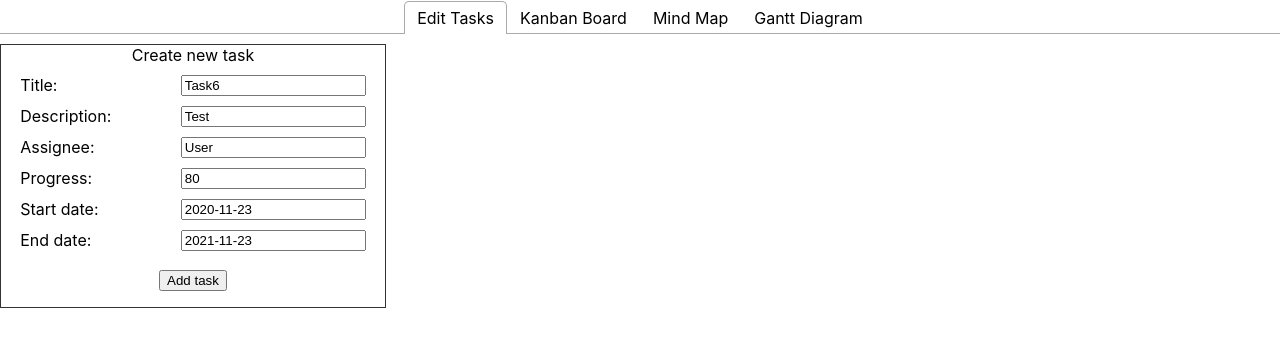
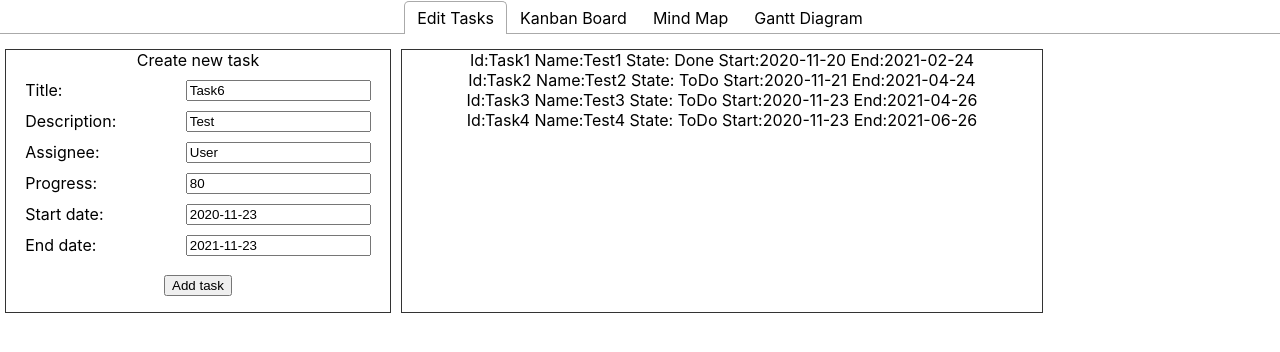
Before and after one commit to Roustikov/GAINS_App, a React (Create React App) app: page / in a window 1280 px wide. Shown: the top 352 px of the page. Built offline with nearby package versions, Linux system fonts and the light colour scheme.

Commit message:
feat: Added basic version of the Kanban board

```diff
--- a/package.json
+++ b/package.json
@@ -4,6 +4,7 @@
   "version": "0.1.0",
   "private": true,
   "dependencies": {
+    "@lourenci/react-kanban": "^2.1.0",
     "@testing-library/jest-dom": "^5.11.4",
     "@testing-library/react": "^11.1.0",
     "@testing-library/user-event": "^12.1.10",
@@ -14,6 +15,8 @@
     "react-dom": "^17.0.1",
     "react-scripts": "4.0.0",
     "react-tabs": "^3.1.1",
+    "styled-components": "^5.2.1",
+    "typescript": "^4.1.2",
     "web-vitals": "^0.2.4"
   },
   "scripts": {
--- a/src/App.css
+++ b/src/App.css
@@ -5,6 +5,17 @@
 .container {
   border: solid #333333 1px;
   width: 30%;
+  flex-flow: column;
+  display: flex;
+  margin: 5px;
+}
+
+.container.wide {
+  width: 50%;
+}
+
+.wrapper {
+  display: flex;
 }
 
 .container .add-task-button {
--- a/src/App.js
+++ b/src/App.js
@@ -1,8 +1,12 @@
 import './App.css';
 import TaskForm from './TaskForm.js'
+import TaskList from './TaskList.js'
 import ReactGantt from 'gantt-for-react';
 import { Tab, Tabs, TabList, TabPanel } from 'react-tabs';
 import 'react-tabs/style/react-tabs.css';
+
+import Board from '@lourenci/react-kanban'
+import '@lourenci/react-kanban/dist/styles.css'
 
 var React = require('react');
 
@@ -12,12 +16,31 @@ class App extends React.Component {
         this.state = {
             viewMode: "Month",
             tasks: [
-                { id:"Task1", name:"Test1", start:"2020-11-20", end:"2021-02-24", progress:"80", dependencies:"" },
-                { id:"Task2", name:"Test2", start:"2020-11-21", end:"2021-04-24", progress:"10", dependencies:"" },
-                { id:"Task3", name:"Test3", start:"2020-11-23", end:"2021-04-26", progress:"30", dependencies:"Task1,Task2" },
-                { id:"Task4", name:"Test4", start:"2020-11-23", end:"2021-06-26", progress:"10", dependencies:"Task3" },
-            ]
-        }
+                { id:"Task1", name:"Test1", state: "Done", start:"2020-11-20", end:"2021-02-24", progress:"100", dependencies:"" },
+                { id:"Task2", name:"Test2", state: "ToDo", start:"2020-11-21", end:"2021-04-24", progress:"10", dependencies:"" },
+                { id:"Task3", name:"Test3", state: "ToDo", start:"2020-11-23", end:"2021-04-26", progress:"30", dependencies:"Task1,Task2" },
+                { id:"Task4", name:"Test4", state: "ToDo", start:"2020-11-23", end:"2021-06-26", progress:"10", dependencies:"Task3" },
+            ],
+            board: {
+                columns: [
+                  {
+                    id: 1,
+                    title: 'ToDo:',
+                    cards: []
+                  },
+                  {
+                    id: 2,
+                    title: 'Done:',
+                    cards: []
+                  }
+                ]
+            }
+        };
+
+        this.state.done = this.state.tasks.filter(item => {if(item.state==="Done"){item.title=item.name; return item}});
+        this.state.todo = this.state.tasks.filter(item => {if(item.state==="ToDo"){item.title=item.name; return item}});
+        this.state.board.columns[0].cards = this.state.todo;
+        this.state.board.columns[1].cards = this.state.done;
     }
 
     addTask = (taskData) => {
@@ -41,10 +64,16 @@ class App extends React.Component {
             </TabList>
 
             <TabPanel>
-            <TaskForm addTaskCallback={this.addTask}></TaskForm>
+            <div className="wrapper">
+                <TaskForm addTaskCallback={this.addTask}></TaskForm>
+                <TaskList tasks={this.state.tasks}></TaskList>
+            </div>
             </TabPanel>
 
             <TabPanel>
+                <div>
+                <Board initialBoard={this.state.board} />
+                </div>
             </TabPanel>
 
             <TabPanel>
--- /dev/null
+++ b/src/Task.js
@@ -0,0 +1,12 @@
+var React = require('react');
+
+class Task extends React.Component {
+
+    render() {
+        return(
+        <div>Id:{this.props.task.id} Name:{this.props.task.name} State: {this.props.task.state} Start:{this.props.task.start} End:{this.props.task.end}</div>
+        )
+    }
+}
+
+export default Task;
--- a/src/TaskForm.js
+++ b/src/TaskForm.js
@@ -10,7 +10,8 @@ class TaskForm extends React.Component {
         assignee: "User",
         progress: "80",
         start: "2020-11-23",
-        end: "2021-11-23"
+        end: "2021-11-23",
+        state: "ToDo"
     };
 
     this.handleInputChange = this.handleInputChange.bind(this);
@@ -36,7 +37,8 @@ class TaskForm extends React.Component {
         assignee: "",
         progress: "",
         start: "",
-        end: ""
+        end: "",
+        state: "ToDo"
     })
 
     event.preventDefault();
@@ -44,8 +46,8 @@ class TaskForm extends React.Component {
 
   render() {
     return (
-      <form onSubmit = {this.addTask}>
-        <div className="container">
+      <form onSubmit = {this.addTask} className="container">
+        <div>
       <label>Create new task</label>
 
         <div className="input-group">
--- /dev/null
+++ b/src/TaskList.js
@@ -0,0 +1,15 @@
+import Task from "./Task.js";
+var React = require('react');
+
+class TaskList extends React.Component {
+
+    render() {
+        let tasks = this.props.tasks.map(task => {return <Task task={task} key={task.id}/>});
+
+        return(
+        <div className="container wide">{tasks}</div>
+        )
+    }
+}
+
+export default TaskList;
```
Also changed, not shown: 1 other file (tests, documents, lock files or other folders).
